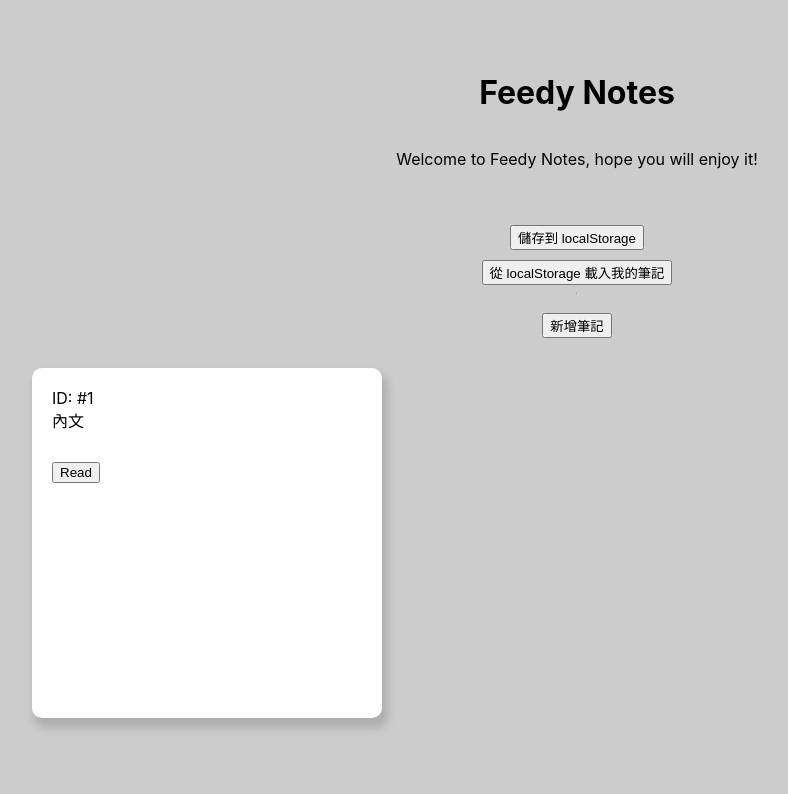
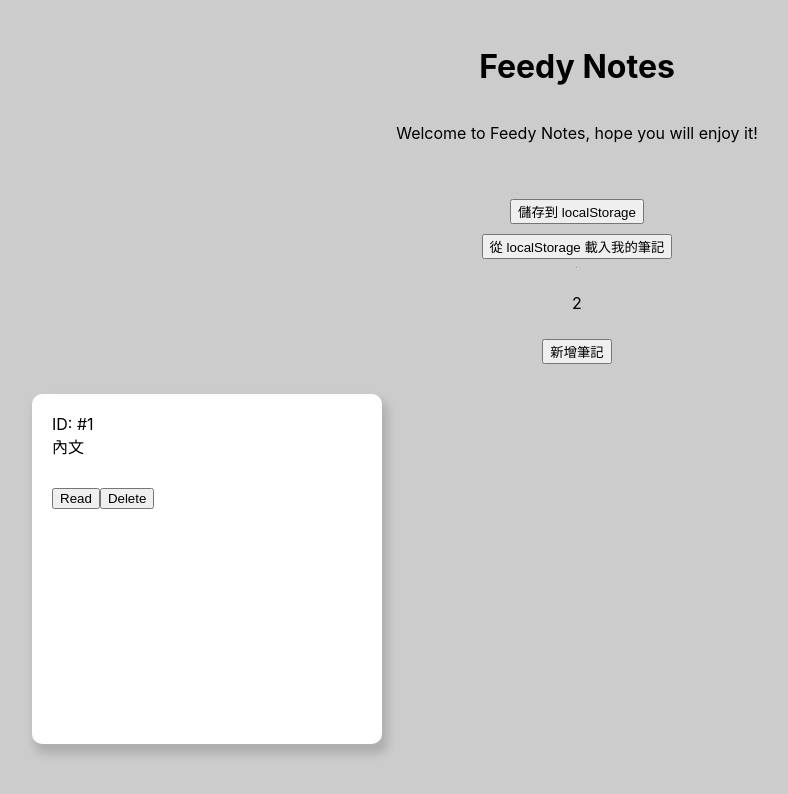
Before and after one commit to ray-mj-huang/Feed-My-Mind, a React (Create React App) app: page / in a window 1280 px wide. Both pictures are taken after a click on the button "新增筆記". Shown: the top 794 px of the page, without its empty margins (63-851 px from the left). Built offline with nearby package versions, Linux system fonts and the light colour scheme.

Commit message:
Complete 'delete notes' function

```diff
--- a/src/App.js
+++ b/src/App.js
@@ -1,7 +1,7 @@
 /* eslint-disable react/button-has-type */
 /* eslint-disable react/prop-types */
 import './App.css';
-import { useState } from 'react';
+import { useEffect, useState } from 'react';
 import Card from './Card';
 import ReadingMode from './ReadingMode';
 
@@ -25,11 +25,17 @@ function Container({ children }) {
 }
 
 function App() {
+  const [nextId, setInicialId] = useState(1);
+
   const [cards, setCards] = useState([]);
 
   const [isRead, setIsRead] = useState(false);
 
   const [readingCardId, setReadingCardId] = useState(0);
+
+  useEffect(() => {
+    if (cards.length > 0) { setInicialId(cards[0].id + 1); }
+  }, [cards]);
 
   function handleStoreItem() {
     localStorage.setItem('myData', JSON.stringify(cards));
@@ -40,6 +46,10 @@ function App() {
     setReadingCardId(cardId);
   }
 
+  function handleDelete(cardId) {
+    setCards(cards.filter((c) => c.id !== cardId));
+  }
+
   const cardList = cards.map((c) => (
     <Card
       key={c.id}
@@ -47,6 +57,7 @@ function App() {
       onRead={() => {
         handleOnRead(c.id);
       }}
+      onDelete={() => handleDelete(c.id)}
     />
   ));
 
@@ -80,13 +91,17 @@ function App() {
       >
         從 localStorage 載入我的筆記
       </button>
+
       <hr />
+
+      <p>{nextId}</p>
 
       <button
         onClick={() => {
           setCards([{
-            id: cards.length + 1, isEdit: false, title: '標題', content: '內文',
+            id: nextId, isEdit: false, title: '標題', content: '內文',
           }, ...cards]);
+          setInicialId((id) => id + 1);
         }}
       >
         新增筆記
--- a/src/Card.js
+++ b/src/Card.js
@@ -12,7 +12,7 @@ const normalCard = {
 };
 
 export default function Card({
-  card, onRead,
+  card, onRead, onDelete,
 }) {
   return (
     <div>
@@ -32,13 +32,9 @@ export default function Card({
           }}
         />
 
-        <button
-          onClick={() => {
-            onRead();
-          }}
-        >
-          Read
-        </button>
+        <button onClick={onRead}>Read</button>
+
+        <button onClick={onDelete}>Delete</button>
 
       </div>
     </div>
```
